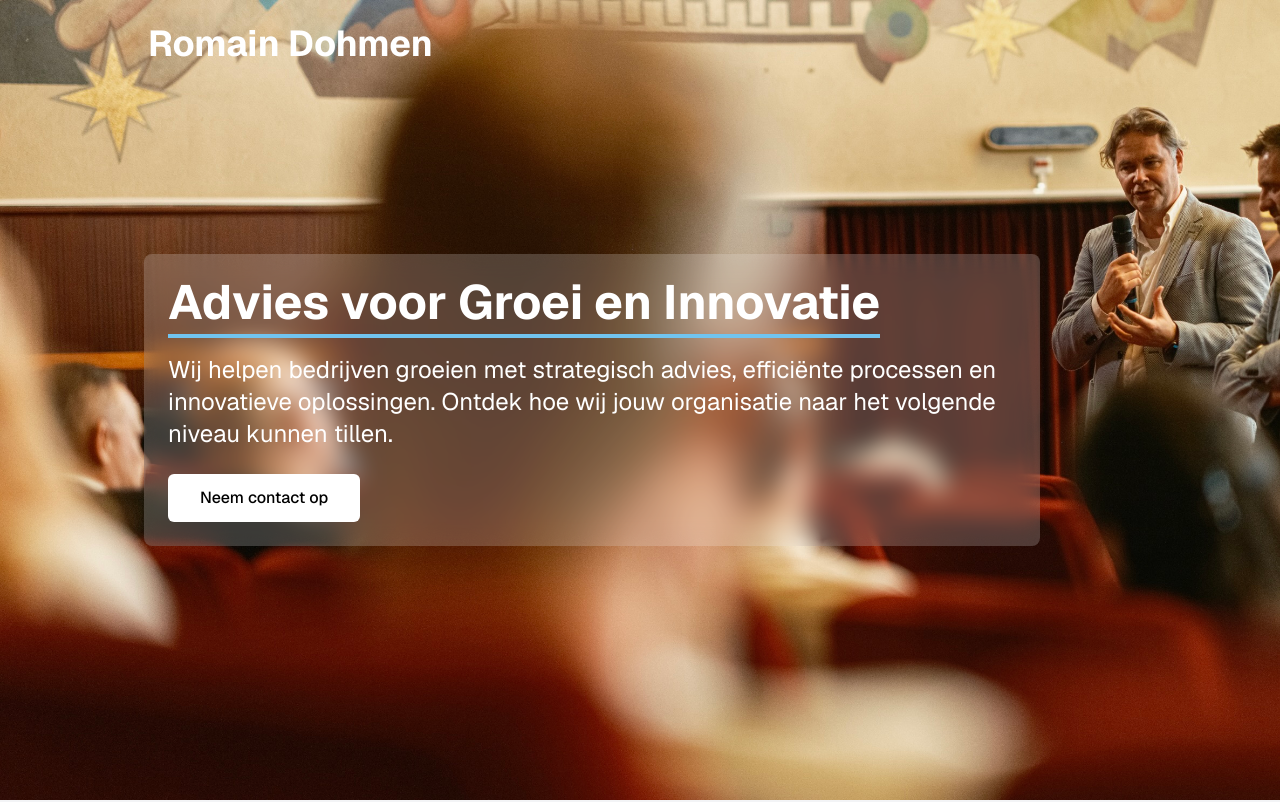
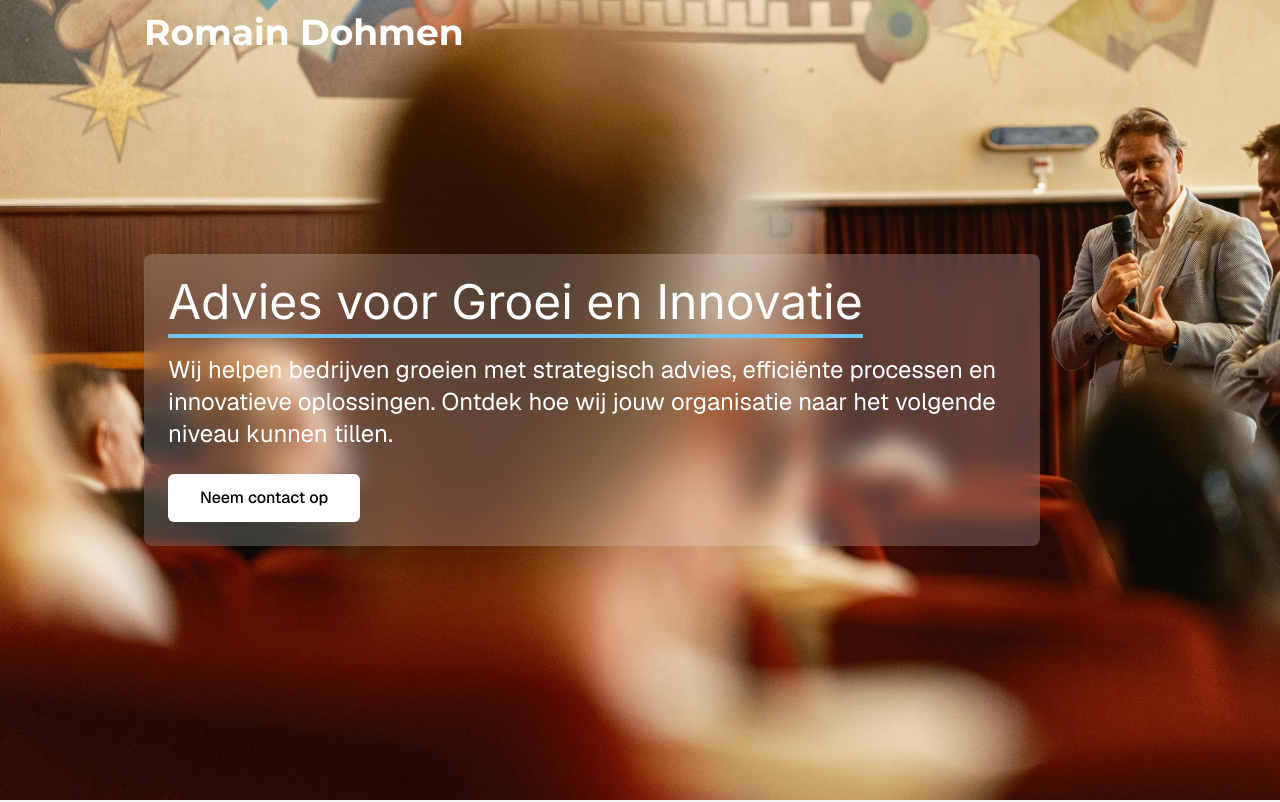
Before and after one commit to MaikelHeijen/Web-RD, a Next.js app in the folder web-rd/: page / in a window 1280 px wide. Shown: the top 802 px of the page. Built offline with nearby package versions, Linux system fonts and the light colour scheme.

Commit message:
change font

```diff
--- a/web-rd/pages/index.tsx
+++ b/web-rd/pages/index.tsx
@@ -4,6 +4,11 @@ import picture1 from "../public/Cropped_Main2.jpg";
 
 import Footer1 from "@/components/footer";
 import PicText from "@/components/PicText";
+
+import { Montserrat, Inter } from "next/font/google";
+
+const montserrat = Montserrat({ subsets: ["latin"], weight: ["700"] }); // Voor de naam
+const inter = Inter({ subsets: ["latin"], weight: ["400"] }); // Voor de tekst
 
 const geistSans = Geist({
   variable: "--font-geist-sans",
@@ -32,15 +37,15 @@ export default function Home() {
           className="object-cover"
         />
 
-        {/* Naam linksboven */}
-        <div className="absolute top-6 left-12 text-white font-bold text-4xl ml-25">
-          <h1>Romain Dohmen</h1>
+        {/* Naam met volledige breedte achtergrond */}
+        <div className={`${montserrat.className} absolute text-white font-bold text-4xl py-3 px-6`}>
+          <h1 className="max-w-screen-xl ml-30">Romain Dohmen</h1>
         </div>
 
         {/* Overlay met content op de originele plaats */}
         <div className="absolute inset-0 flex flex-col items-start justify-center text-white p-6 ml-30">
           <div className="bg-white/20 backdrop-blur-md p-6 rounded-lg max-w-4xl">
-            <h1 className="text-5xl font-bold border-b-4 border-[#71c4ef] inline-block pb-2">
+            <h1 className={`${inter.className} text-5xl font-extrabold border-b-4 border-[#71c4ef] inline-block pb-2`}>
               Advies voor Groei en Innovatie
             </h1>
             <p className="mt-4 text-2xl text-white">
```
Also changed, not shown: web-rd/package.json (+7 -5 lines), 1 other file (tests, documents, lock files or other folders).
